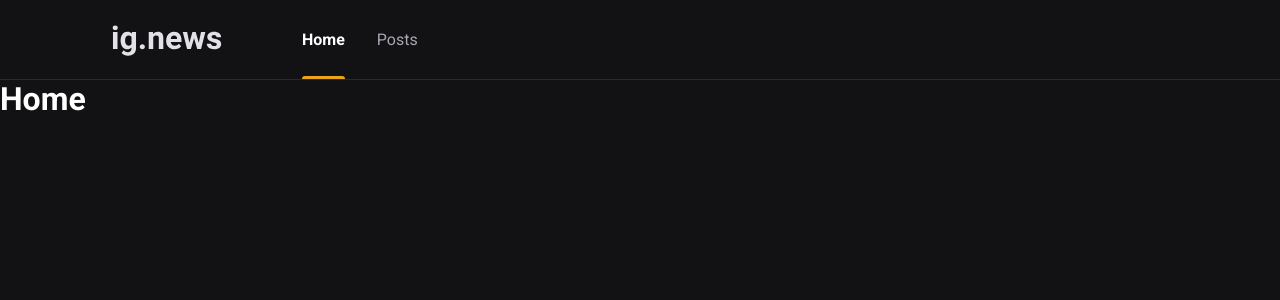
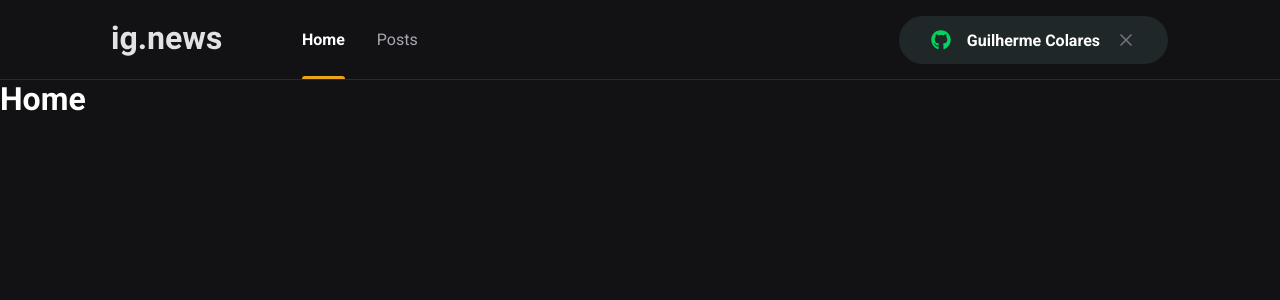
Before and after one commit to gcolares95/Ignews, a Next.js app: page / in a window 1280 px wide. Shown: the top 300 px of the page. Built offline with nearby package versions, Linux system fonts and the light colour scheme.

Commit message:
Componente SignInButton

```diff
--- a/package.json
+++ b/package.json
@@ -12,6 +12,7 @@
     "next": "12.1.0",
     "react": "17.0.2",
     "react-dom": "17.0.2",
+    "react-icons": "^4.3.1",
     "sass": "^1.49.9"
   },
   "devDependencies": {
--- a/src/components/Header/index.jsx
+++ b/src/components/Header/index.jsx
@@ -1,3 +1,4 @@
+import { SignInButton } from '../SignInButton';
 import styles from './styles.module.scss';
 
 export function Header() {
@@ -9,6 +10,8 @@
           <a className={styles.active}>Home</a>
           <a>Posts</a>
         </nav>
+
+        <SignInButton />
       </div>
     </header>
   );
--- a/src/components/Header/styles.module.scss
+++ b/src/components/Header/styles.module.scss
@@ -50,4 +50,8 @@
       }
     }
   }
+
+  button {
+    margin-left: auto;
+  }
 }
--- /dev/null
+++ b/src/components/SignInButton/index.jsx
@@ -0,0 +1,27 @@
+import { FaGithub } from 'react-icons/fa';
+import { FiX } from 'react-icons/fi';
+
+import styles from './styles.module.scss';
+
+export function SignInButton() {
+  const isUserLoggedIn = true;
+
+  return isUserLoggedIn ? (
+    <button
+      className={styles.signInButton}
+      type='button'
+    >
+      <FaGithub color="#04d361" />
+      Guilherme Colares
+      <FiX color="#737380" className={styles.closeIcon} />
+    </button>
+  ) : (
+    <button
+      className={styles.signInButton}
+      type='button'
+    >
+      <FaGithub color="#eba417" />
+      Sign in with Github
+    </button>
+  )
+}
--- /dev/null
+++ b/src/components/SignInButton/styles.module.scss
@@ -0,0 +1,33 @@
+.signInButton {
+  height: 3rem;
+  border-radius: 3rem;
+  border: 0;
+  padding: 0 2rem;
+  background-color: var(--gray-850);
+
+  display: flex;
+  align-items: center;
+  justify-content: center;
+
+  color: var(--white);
+  font-weight: bold;
+
+  svg {
+    width: 20px;
+    height: 20px;
+  }
+
+  svg:first-child {
+    margin-right: 1rem;
+  }
+
+  .closeIcon {
+    margin-left: 1rem;
+  }
+
+  transition: filter 0.2s;
+
+  &:hover {
+    filter: brightness(0.8);
+  }
+}
--- a/src/styles/global.scss
+++ b/src/styles/global.scss
@@ -11,6 +11,7 @@
   --gray-100: #e1e1e6;
   --gray-300: #a8a8b3;
   --gray-800: #29292e;
+  --gray-850: #1f2729;
   --gray-900: #121214;
 
   --cyan-500: #61dafb;
```
Also changed, not shown: 1 other file (tests, documents, lock files or other folders).
